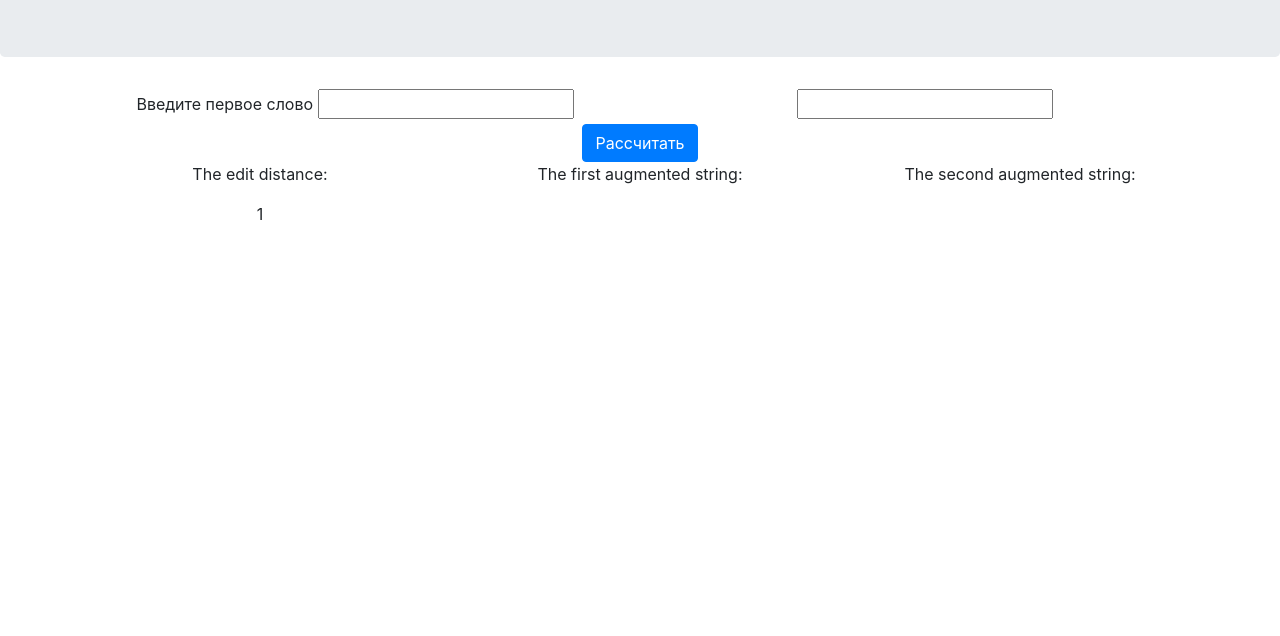
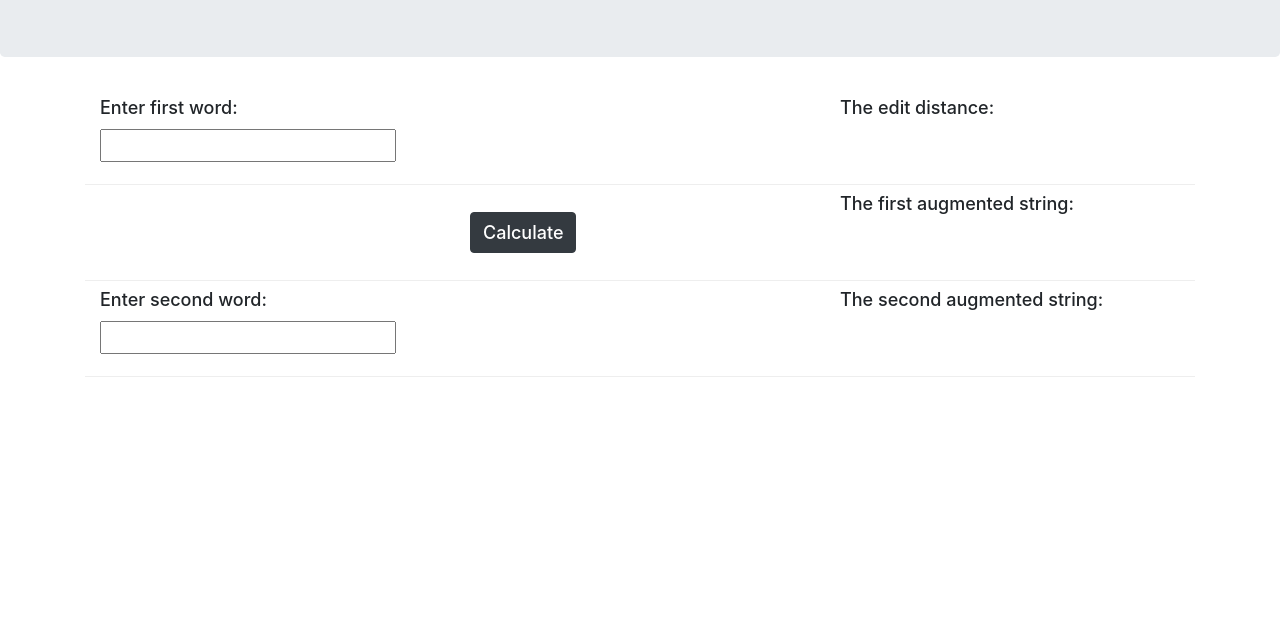
Before and after one commit to beg1shev/YouTrack_internship, a website: page index.html in a window 1280 px wide. Shown: the part 164-800 px from the top of the page. Drawn offline with nearby package versions, Linux system fonts and the light colour scheme.

Commit message:
final version

```diff
--- /dev/null
+++ b/css/style.css
@@ -0,0 +1,16 @@
+.row-content{
+  margin: 0px auto;
+  padding: 5px 0px 5px 0px;
+  border-bottom: 1px ridge;
+  min-height: 96px
+}
+
+.my-auto{
+  margin-top: auto;
+  margin-bottom: auto
+}
+
+div, #but {
+  font-size: 18px;
+  font-weight: 500;
+}
--- a/index.html
+++ b/index.html
@@ -8,45 +8,61 @@
   <meta name="description" content="The HTML5 Herald">
 
   <link rel="stylesheet" href="node_modules/bootstrap/dist/css/bootstrap.min.css">
+  <link rel="stylesheet" href="css/style.css">
+
 </head>
 
 <body>
   <header class="jumbotron">
-    <h1>JetBrains Internship. Задание</h1>
-    <h4>Упрощение учета времени в YouTrack-е</h4>
+    <h1>JetBrains Internship Task</h1>
+    <h4>Simplify time tracking in YouTrack</h4>
   </header>
+
   <div class="container">
-    <div class="row">
-      <div class="col-6 text-center">
-        <label for="firstWord">Введите первое слово</label>
+    <div class="row row-content">
+      <div class="col-3">
+        <label for="firstWord">Enter first word:</label>
         <input type="text" id="firstWord" onchange="getValue(this.id)">
       </div>
 
-      <div class="col-6 text-center">
-        <input type="text" id="secondWord" onchange="getValue(this.id)">
+      <div class="col-5">
+      </div>
+
+      <div class="col-4">
+        <p>The edit distance:</p><p id="distance"></p>
       </div>
     </div>
 
-    <div class="row text-center">
-      <div class="col">
-        <button type="submit" class="btn btn-primary" onclick="calculate()">Рассчитать</button>
-      </div>
-    </div>
-
-    <div class="row">
-      <div class="col-4 text-center">
-        <p>The edit distance:</p><p id="distance">1</p>
+    <div class="row row-content">
+      <div class="col-4">
       </div>
 
-      <div class="col-4 text-center">
+      <div class="col-4 my-auto">
+        <button type="submit" class="btn btn-dark" onclick="calculate()" id="but">Calculate</button>
+      </div>
+
+      <div class="col-4">
         <p>The first augmented string:</p><p id="augString1"></p>
       </div>
 
-      <div class="col-4 text-center">
+    </div>
+
+    <div class="row row-content">
+      <div class="col-3">
+        <label for="secondWord">Enter second word:</label>
+        <input type="text" id="secondWord" onchange="getValue(this.id)">
+      </div>
+
+      <div class="col-5">
+      </div>
+
+      <div class="col-4">
         <p>The second augmented string:</p><p id="augString2"></p>
       </div>
+
     </div>
   </div>
+
   <script src="js/Edit_Distance_alignment.js"></script>
   <script src="node_modules/jquery/dist/jquery.slim.min.js"></script>
   <script src="node_modules/popper.js/dist/umd/popper.min.js"></script>
```
Also changed, not shown: js/Edit_Distance_alignment.js (+2 -12 lines).
